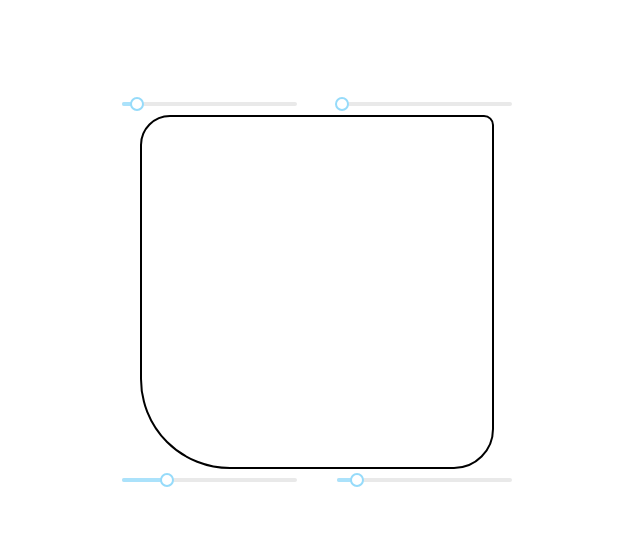
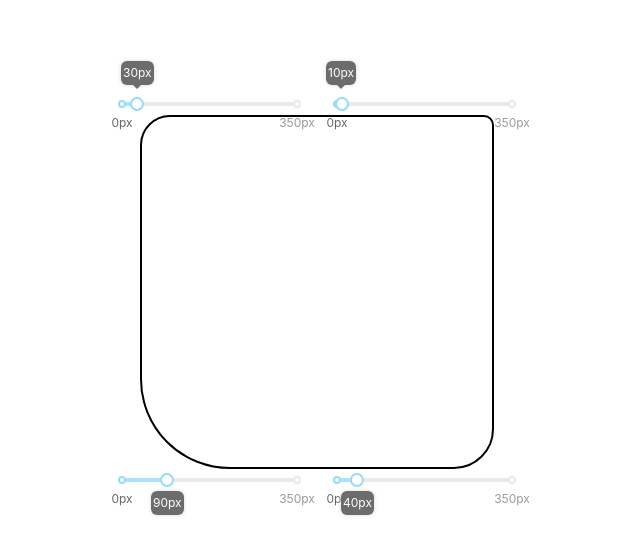
Before and after one commit to mrkshx/border_radius_previewer, a React (Create React App) app: page / in a window 1280 px wide. Shown: the part 108-662 px from the top of the page, without its empty margins (323-963 px from the left). Built offline with nearby package versions, Linux system fonts and the light colour scheme.

Commit message:
added tooltip to slider

```diff
--- a/src/components/border_square.jsx
+++ b/src/components/border_square.jsx
@@ -1,8 +1,10 @@
 import React, { useState } from "react";
-import Slider from "rc-slider";
+import Slider, { createSliderWithTooltip } from "rc-slider";
 import 'rc-slider/assets/index.css';
 
 import '../style/border_square.css';
+
+const SliderWithTooltip = createSliderWithTooltip(Slider);
 
 const BorderSquare = () => {
   const [borderRadius, setBorderRadius] = useState(
@@ -14,7 +16,16 @@ const BorderSquare = () => {
   });
 
   return <div style={{borderTopLeftRadius: `${borderRadius.topLeft}px`, borderTopRightRadius: `${borderRadius.topRight}px`, borderBottomLeftRadius: `${borderRadius.bottomLeft}px`, borderBottomRightRadius: `${borderRadius.bottomRight}px`}} id="border_square">
-    <Slider
+    <SliderWithTooltip
+      marks={{
+        0: `0px`,
+        350: `350px`
+      }}
+      tipFormatter={value => `${value}px`}
+      tipProps={{
+        placement: 'top',
+        visible: true,
+      }}
       value={borderRadius.topLeft}
       max={350}
       onChange={value => {
@@ -23,7 +34,16 @@ const BorderSquare = () => {
         });
       }}
       className="sliderTopLeft" />
-    <Slider
+    <SliderWithTooltip
+      marks={{
+        0: `0px`,
+        350: `350px`
+      }}
+      tipFormatter={value => `${value}px`}
+      tipProps={{
+        placement: 'top',
+        visible: true,
+      }}
       value={borderRadius.topRight}
       max={350}
       onChange={value => {
@@ -32,7 +52,16 @@ const BorderSquare = () => {
         });
       }}
       className="sliderTopRight" />
-    <Slider
+    <SliderWithTooltip
+      marks={{
+        0: `0px`,
+        350: `350px`
+      }}
+      tipFormatter={value => `${value}px`}
+      tipProps={{
+        placement: 'bottom',
+        visible: true,
+      }}
       value={borderRadius.bottomLeft}
       max={350}
       onChange={value => {
@@ -41,7 +70,16 @@ const BorderSquare = () => {
         });
       }}
       className="sliderBottomLeft" />
-    <Slider
+    <SliderWithTooltip
+      marks={{
+        0: `0px`,
+        350: `350px`
+      }}
+      tipFormatter={value => `${value}px`}
+      tipProps={{
+        placement: 'bottom',
+        visible: true,
+      }}
       value={borderRadius.bottomRight}
       max={350}
       onChange={value => {
```
